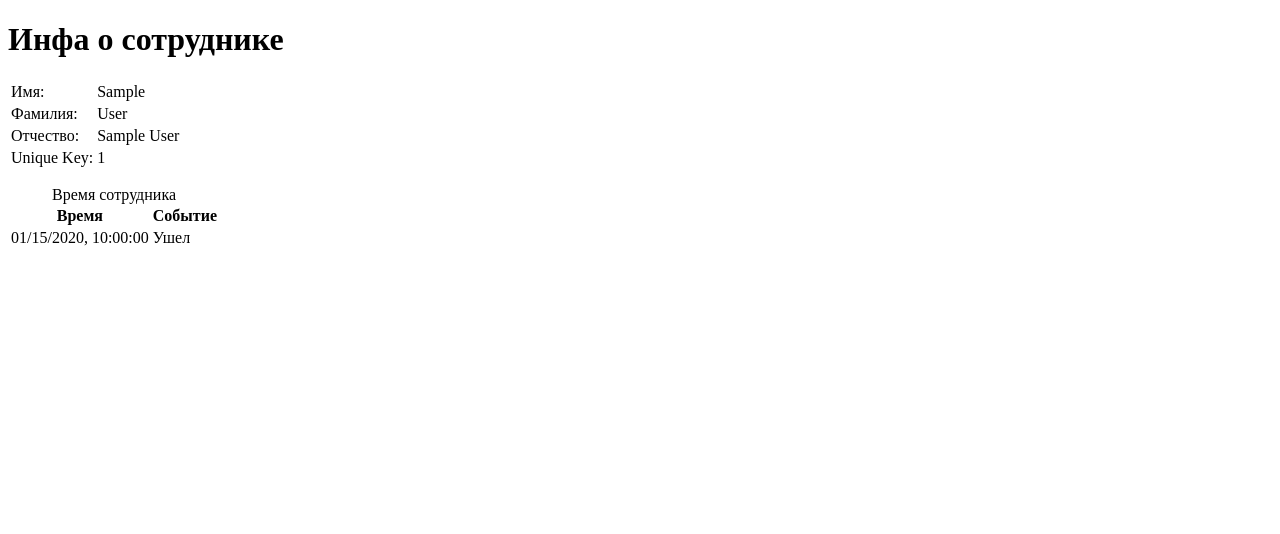
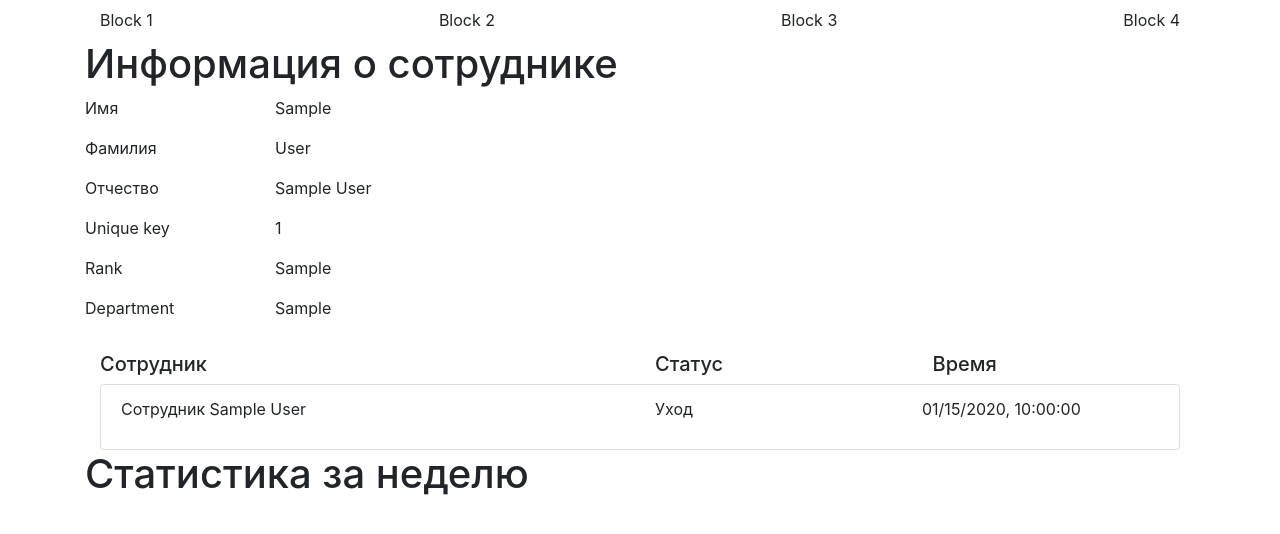
Before and after one commit to Talkytitan5127/CurvApp, a Flask app: page /admin/user/1 in a window 1280 px wide. Shown: the top 534 px of the page. Run offline with Flask 2, Linux system fonts and the light colour scheme; tables that the repository leaves empty hold one stand-in row (values such as "Sample post"); some libraries are stand-ins or nearby versions.

Commit message:
fix design; save time from controller

```diff
--- a/requirements.txt
+++ b/requirements.txt
@@ -3,3 +3,4 @@ flask>=1.1.0
 uWSGI==2.0.17.1
 Flask-SQLAlchemy>2.4.0
 PyMySQL>0.9
+requests
--- a/server/db.py
+++ b/server/db.py
@@ -23,7 +23,9 @@ class Cursor:
             first_name=data['first_name'],
             last_name=data['last_name'],
             middle_name=middle_name,
-            uuid=u_id
+            uuid=u_id,
+            rank=data.get('rank', None),
+            department=data.get('department', None),
         )
 
         return user
@@ -43,10 +45,11 @@ class Cursor:
         timelist = self.session.query(TimeTable).filter_by(employee_id=user.id).all()
         return timelist
 
-    def create_time(self, user, is_exit):
+    def create_time(self, user, is_exit, time_str=None):
         record = TimeTable(
             is_exit=is_exit,
-            employee_id=user.id
+            employee_id=user.id,
+            person_time=time_str,
         )
 
         return record
--- a/server/models.py
+++ b/server/models.py
@@ -14,8 +14,13 @@ class Employee(Base):
     first_name = Column(String(32), nullable=False)
     last_name = Column(String(32), nullable=False)
     middle_name = Column(String(32))
+    department = Column(String(32), default='Main office')
+    rank = Column(String(32), default='Employee')
     uuid = Column(String(128), nullable=False, unique=True)
     time_table = relationship('TimeTable', backref='employees', lazy=True)
+
+    def fio(self):
+        return "{} {}".format(self.first_name, self.last_name)
 
 
 class TimeTable(Base):
--- /dev/null
+++ b/server/static/css/style.css
@@ -0,0 +1,3 @@
+.site-header {
+  background-color: #a0302d;
+}
--- a/server/templates/base.html
+++ b/server/templates/base.html
@@ -1,21 +1,25 @@
-<!DOCTYPE html>
 <html lang="en">
 <head>
     <meta charset="UTF-8">
+    <link href="https://stackpath.bootstrapcdn.com/bootstrap/4.4.1/css/bootstrap.min.css" rel="stylesheet" integrity="sha384-Vkoo8x4CGsO3+Hhxv8T/Q5PaXtkKtu6ug5TOeNV6gBiFeWPGFN9MuhOf23Q9Ifjh" crossorigin="anonymous">
     <title>Title</title>
 </head>
-<header>
-    <div class="container">
-        {% block header %}
+<body>
+    <header>
+        <div class="container">
+            <nav class="site-header">
+                <div class="container flex-column flex-md-row d-flex justify-content-between">
+                    <a class="py-2 d-none d-md-inline-block">Block 1</a>
+                    <a class="py-2 d-none d-md-inline-block">Block 2</a>
+                    <a class="py-2 d-none d-md-inline-block">Block 3</a>
+                    <a class="py-2 d-none d-md-inline-block">Block 4</a>
+                </div>
+            </nav>
+        </div>
+    </header>
+    <div class="main container">
+        {% block content %}
         {% endblock %}
     </div>
-</header>
-<body>
-    <section class="content">
-        <div class="main">
-            {% block content %}
-            {% endblock %}
-        </div>
-    </section>
 </body>
 </html>
--- a/server/templates/employee.html
+++ b/server/templates/employee.html
@@ -1,44 +1,50 @@
-<table>
-<div class="name" id="first_name">
-    <tr>
-        <td>
-            Имя:
-        </td>
-        <td>
-            {{ user.first_name }}
-        </td>
-    </tr>
+<div class="name row" id="first_name">
+    <div class="col-sm-2">
+        <p>Имя</p>
+    </div>
+    <div class="col-sm-8">
+        <p>{{ user.first_name }}</p>
+    </div>
 </div>
-<div class="name" id="last_name">
-    <tr>
-        <td>
-            Фамилия:
-        </td>
-        <td>
-            {{ user.last_name }}
-        </td>
-    </tr>
+<div class="name row" id="last_name">
+    <div class="col-sm-2">
+        <p>Фамилия</p>
+    </div>
+    <div class="col-sm-8">
+        <p>{{ user.last_name }}</p>
+    </div>
 </div>
 {% if user.middle_name %}
-    <div class="name" id="middle_name">
-        <tr>
-            <td>
-                Отчество:
-            </td>
-            <td>
-                {{ user.middle_name }}
-            </td>
-        </tr>
+<div class="row" id="middle_name">
+    <div class="name col-sm-2">
+        <p>Отчество</p>
     </div>
+    <div class="col-sm-8">
+        <p>{{ user.middle_name }}</p>
+    </div>
+</div>
 {% endif %}
-<div class="name" id="uuid">
-    <tr>
-        <td>
-            Unique Key:
-        </td>
-        <td>
-            {{ user.uuid }}
-        </td>
-    </tr>
+<div class="row" id="uuid">
+    <div class="name col-sm-2">
+        <p>Unique key</p>
+    </div>
+    <div class="col-sm-8">
+        <p>{{ user.uuid }}</p>
+    </div>
 </div>
-<table>
+<div class="row" id="rank">
+    <div class="name col-sm-2">
+        <p>Rank</p>
+    </div>
+    <div class="name col-sm-8">
+        <p>{{ user.rank }}</p>
+    </div>
+</div>
+<div class="row" id="department">
+    <div class="name col-sm-2">
+        <p>Department</p>
+    </div>
+    <div class="name col-sm-8">
+        <p>{{ user.department }}</p>
+    </div>
+</div>
--- a/server/templates/user.html
+++ b/server/templates/user.html
@@ -1,31 +1,48 @@
 {% extends 'base.html' %}
-
-{%block header %}
-<h1> Инфа о сотруднике </h1>
-{% endblock %}
 
 {% block content %}
 
+<h1>Информация о сотруднике</h1>
 {% include 'employee.html' %}
 <p></p>
 <p></p>
-<table>
-    <caption>Время сотрудника</caption>
-    <tr>
-        <th>Время</th>
-        <th>Событие</th>
-    </tr>
-    {% for time_record in timelist %}
-    <tr>
-        <td>{{ time_record.person_time.strftime("%m/%d/%Y, %H:%M:%S") }}</td>
-        {% if time_record.is_exit %}
-            <td>Ушел</td>
-        {% else %}
-            <td>Пришел</td>
-        {% endif %}
-    </tr>
-    {% endfor %}
+<div class="container">
+    <div class="row">
+        <div class="col-sm-6">
+            <h5>Сотрудник</h5>
+        </div>
+        <div class="col-sm-3">
+            <h5>Статус</h5>
+        </div>
+        <div class="col-sm-3">
+            <h5>Время</h5>
+        </div>
+    </div>
+    <div class="list-group">
+        {% for time_record in timelist %}
+        <div class=list-group-item>
+            <div class="row">
+                <div class="col-sm-6">
+                    Сотрудник {{ '{} {}'.format(user.first_name, user.last_name) }}
+                </div>
+                <div class="col-sm-3">
+                    {% if time_record.is_exit %}
+                        <p>Уход</p>
+                    {% else %}
+                        <p>Приход</p>
+                    {% endif %}
+                </div>
+                <div class="col-sm-3">
+                    {{ time_record.person_time.strftime('%m/%d/%Y, %H:%M:%S') }}
+                </div>
+            </div>
+        </div>
+        {% endfor %}
+    </div>
+</div>
 
-</table>
+<h1>Статистика за неделю</h1>
+<div class="container">
 
+</div>
 {% endblock %}
--- a/udp_server/udp.py
+++ b/udp_server/udp.py
@@ -19,14 +19,16 @@ with socket.socket(socket.AF_INET, socket.SOCK_DGRAM) as socket:
         if not data:
             continue
 
+        # 17:16:27;07-03-20;1
         data = data.decode()
         print('Server accept: ', data)
+        time_str, date_str, user_id = data.split(';')
 
         if data == 'echo':
             socket.sendto('server echo'.encode(), addr)
-        url = 'http://127.0.0.1:5000/api/user/{}'.format(data)
+        url = 'http://127.0.0.1:5000/api/user/{}'.format(user_id)
         print(url)
-        resp = requests.get(url)
+        resp = requests.get(url, params={'time': time_str, 'date': date_str})
         print(resp)
         print(resp.text)
         if resp.status_code == 200:
```
Also changed, not shown: server/api.py (+20 -3 lines), server/static/style.css (deleted, +0 -21 lines), server/statistic.py (added, +33 -0 lines), server/templates/admin.html (+2 -15 lines).
